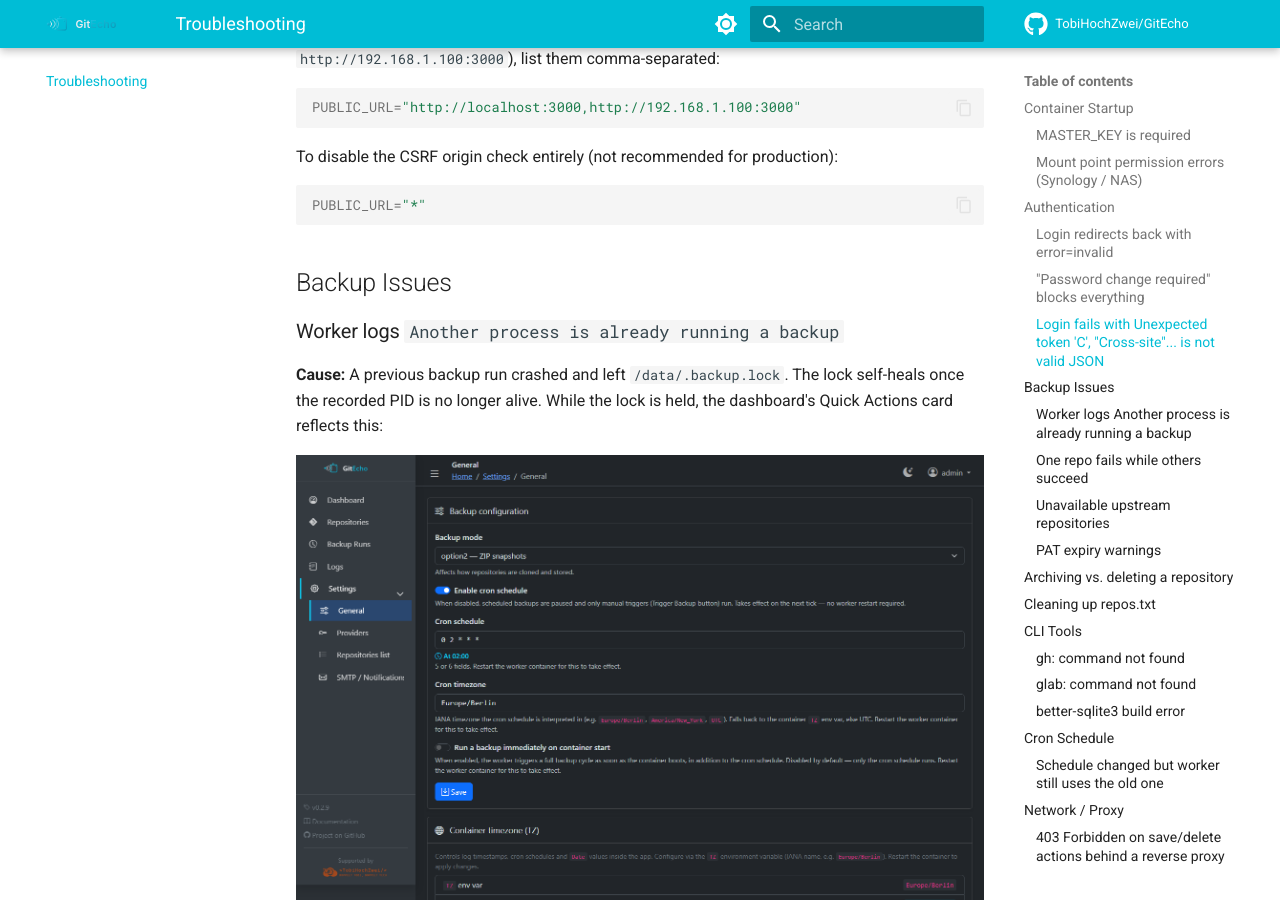
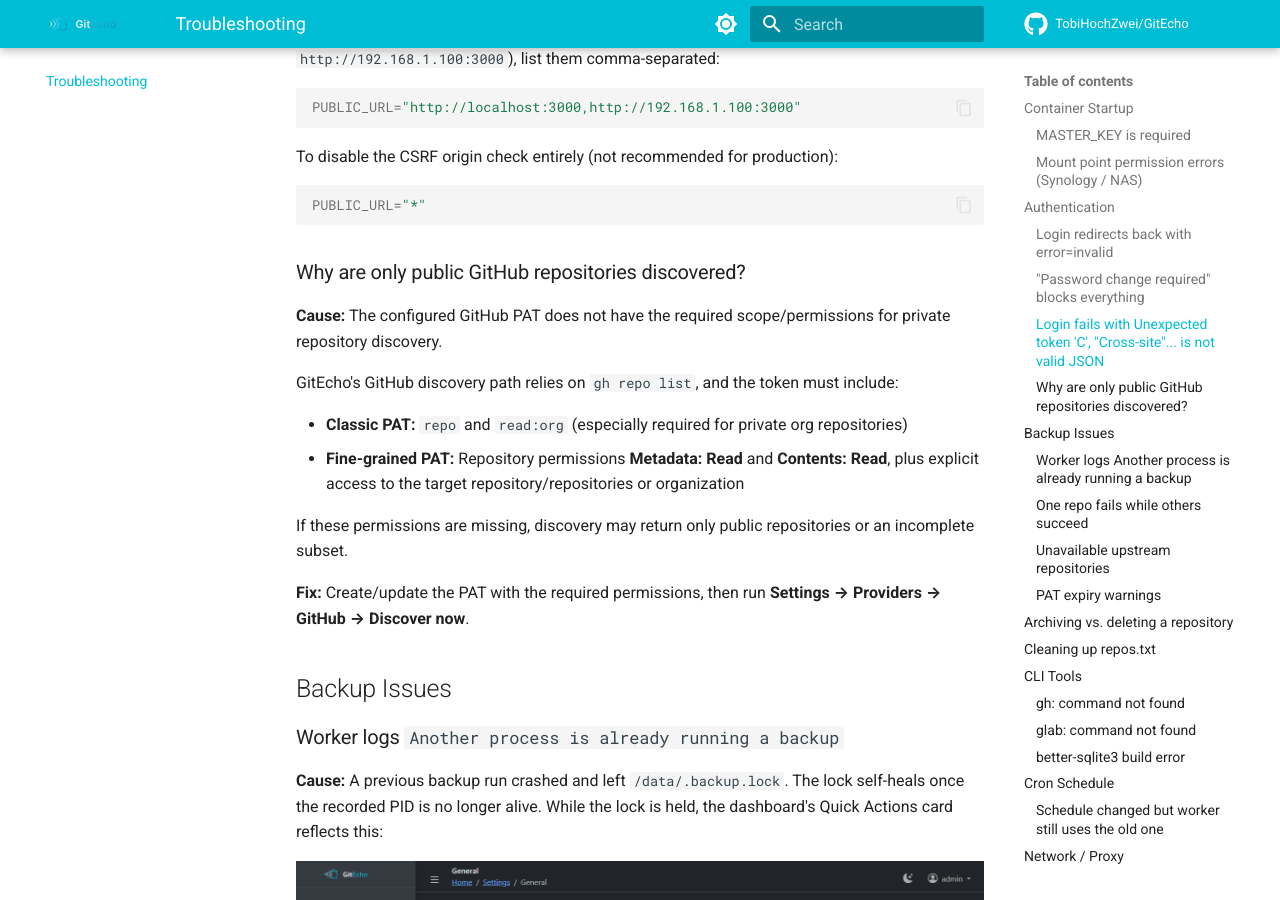
Before and after one commit to TobiHochZwei/GitEcho, an MkDocs documentation site: the page built from docs/docs/troubleshooting.md, in a window 1280 px wide and 900 px high, scrolled down 2422 px. Built offline with MkDocs 1.6.1 and Material for MkDocs 9.7.7, drawn with Linux system fonts in a browser that asks for light colours; comment, search, counter and statistics services are not loaded.

Commit message:
docs: enhance troubleshooting guide with GitHub PAT scope requirements for private repository discovery

````diff
--- a/docs/docs/troubleshooting.md
+++ b/docs/docs/troubleshooting.md
@@ -85,6 +85,19 @@ To disable the CSRF origin check entirely (not recommended for production):
 ```bash
 PUBLIC_URL="*"
 ```
+
+### Why are only public GitHub repositories discovered?
+
+**Cause:** The configured GitHub PAT does not have the required scope/permissions for private repository discovery.
+
+GitEcho's GitHub discovery path relies on `gh repo list`, and the token must include:
+
+- **Classic PAT:** `repo` and `read:org` (especially required for private org repositories)
+- **Fine-grained PAT:** Repository permissions **Metadata: Read** and **Contents: Read**, plus explicit access to the target repository/repositories or organization
+
+If these permissions are missing, discovery may return only public repositories or an incomplete subset.
+
+**Fix:** Create/update the PAT with the required permissions, then run **Settings → Providers → GitHub → Discover now**.
 
 ## Backup Issues
 
````
Also changed, not shown: README.md.
